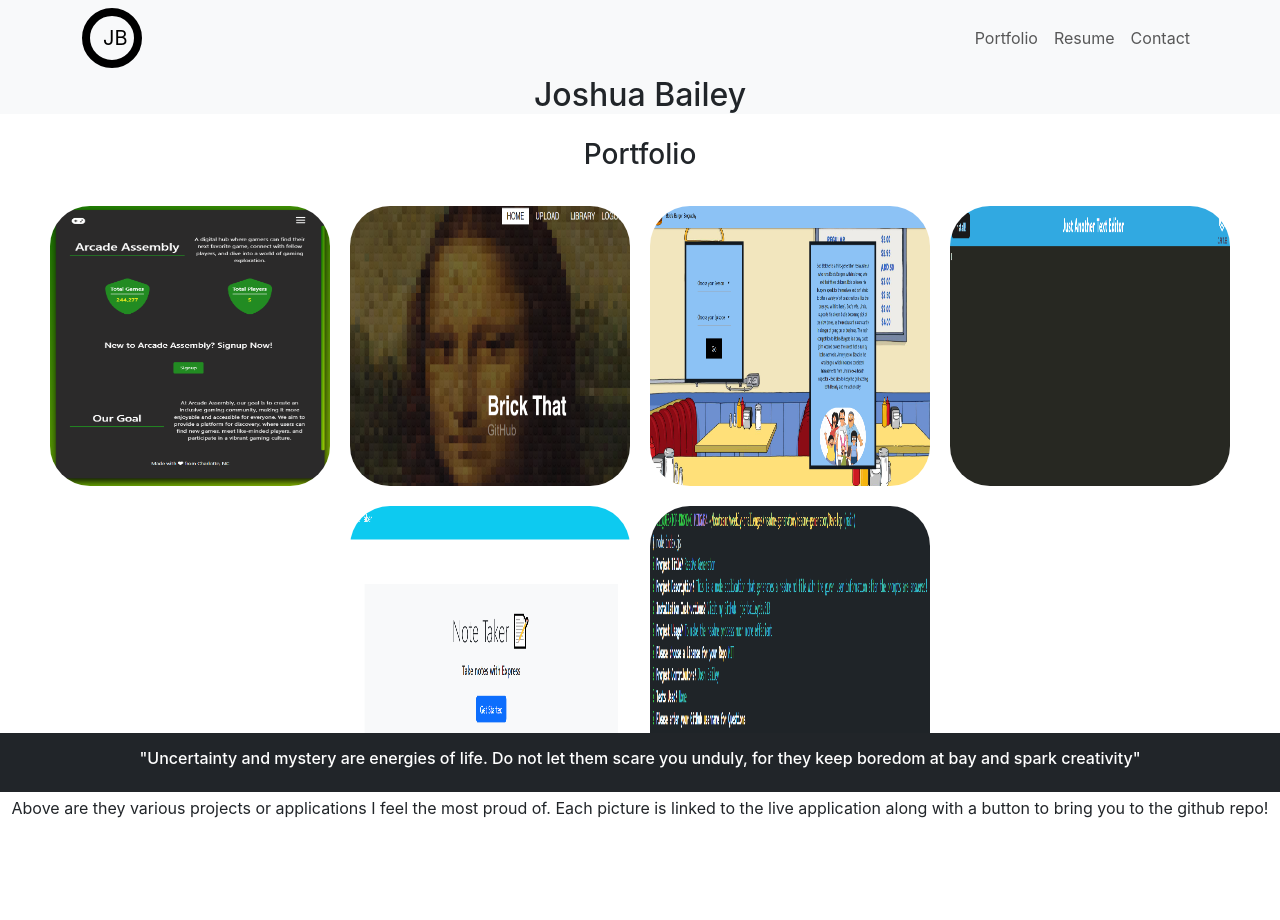
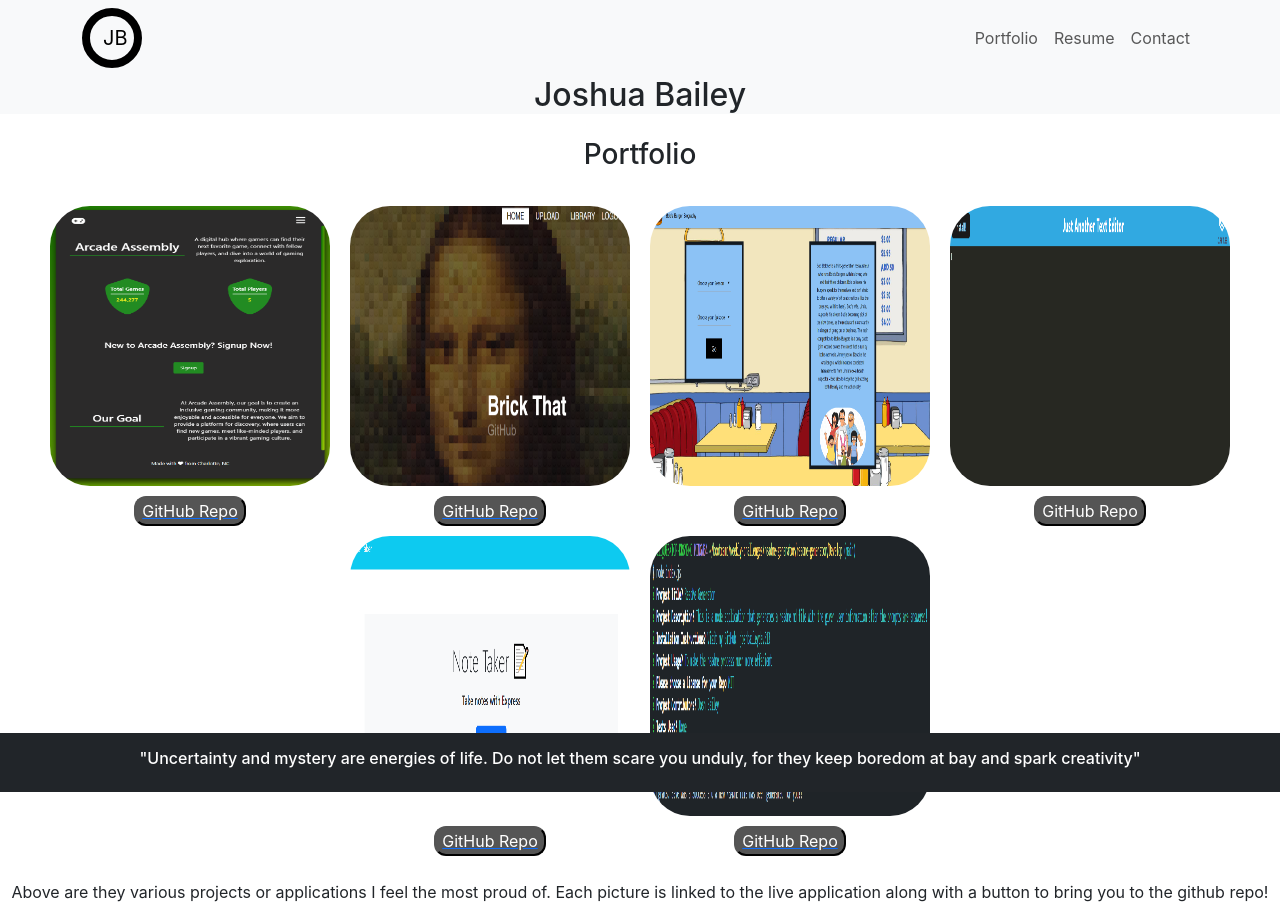
Before and after one commit to joshbaileydev513/joshuabailey.info, a React (Create React App) app: page /portfolio in a window 1280 px wide. Before the commit the page ends 836 px from the top, so only its background shows below. Built offline with nearby package versions, Linux system fonts and the light colour scheme.

Commit message:
added github repo buttons for each portfolio piece along with minor styling. Still need to make some minor changes

```diff
--- a/src/components/project.js
+++ b/src/components/project.js
@@ -22,6 +22,16 @@ const styles = {
       height: '300px',
       width: '300px',
       padding: '10px',
+    },
+    btn: {
+      textAlign: 'center',
+      backgroundColor: '#555555',
+      color: 'white',
+      borderRadius: '12px',
+    },
+    btnCenter: {
+      display: 'flex',
+      justifyContent: 'center'
     }
 };
 
@@ -32,40 +42,58 @@ function Projects() {
       <div>
         <a href="https://arcade-assembly-c977bb949035.herokuapp.com/" target="_blank" rel="noreferrer">
           <img src={ArcadeAssem} alt="Arcade Assembly" style={styles.size}/>
-          {/* NEED BUTTON TO REPO */}
+          <br/>
+          <div style={styles.btnCenter}>
+            <button type="button" style={styles.btn}>GitHub Repo</button>
+          </div>
         </a>
       </div>
       {/* Portfolio Project #2 */}
       <div>
         <a href="https://brick-that.herokuapp.com/" target="_blank" rel="noreferrer">
           <img src={BrickThat} alt="Brick That" style={styles.size}/>
-          {/* NEED BUTTON TO REPO */}
+            <br/>
+              <div style={styles.btnCenter} >
+                <button type="button" style={styles.btn}>GitHub Repo</button>
+              </div>
         </a>
       </div>
       {/* Portfolio Project #3 */}
       <div>
         <a href="https://joshbaileydev513.github.io/bobs-burgers-project/" target="_blank" rel="noreferrer">
           <img src={BobsBurgers} alt="Bobs Burgers API" style={styles.size}/>
-          {/* NEED BUTTON TO REPO &/OR WORKING SITE OR VIDEO */}
+          <br/>
+              <div style={styles.btnCenter} >
+                <button type="button" style={styles.btn}>GitHub Repo</button>
+              </div>
         </a>
       </div>
       {/* Portfolio Project #4 */}
       <div>
         <img src={TextEditor} alt="Text Editor PWA" style={styles.size}/>
-        {/* NEED BUTTON TO REPO &/OR WORKING SITE OR VIDEO */}
+        <br/>
+              <div style={styles.btnCenter} >
+                <button type="button" style={styles.btn}>GitHub Repo</button>
+              </div>
       </div>
       {/* Portfolio Project #5 */}
       <div>
         <a href="https://note-taker-app-uncc.herokuapp.com/" target="_blank" rel="noreferrer">
           <img src={NoteTaker} alt="Note Taker App" style={styles.size}/>
-          {/* NEED BUTTON TO REPO &/OR WORKING SITE OR VIDEO */}
+          <br/>
+              <div style={styles.btnCenter} >
+                <button type="button" style={styles.btn}>GitHub Repo</button>
+              </div>
         </a>
       </div>
       {/* Portfolio Project #6 */}
       <div>
         <a href="https://app.screencastify.com/manage/videos/xrR4u9qmVMsZMdTKu5oa" target="_blank" rel="noreferrer">
           <img src={ReadmeGen} alt="readme generator" style={styles.size}/>
-          {/* NEED BUTTON TO REPO &/OR WORKING SITE OR VIDEO */}
+          <br/>
+              <div style={styles.btnCenter} >
+                <button type="button" style={styles.btn}>GitHub Repo</button>
+              </div>
         </a>
       </div>
     </section>
--- a/src/pages/Portfolio.js
+++ b/src/pages/Portfolio.js
@@ -6,6 +6,7 @@ const Portfolio = () => {
         <div>
             <h3 class="p-3 text-center">Portfolio</h3>
              <Projects />
+             <br/>
              <p class="text-center font-weight-light">
                     Above are they various projects or applications I feel the most proud of. Each picture is linked to the
                     live application along with a button to bring you to the github repo!
```
